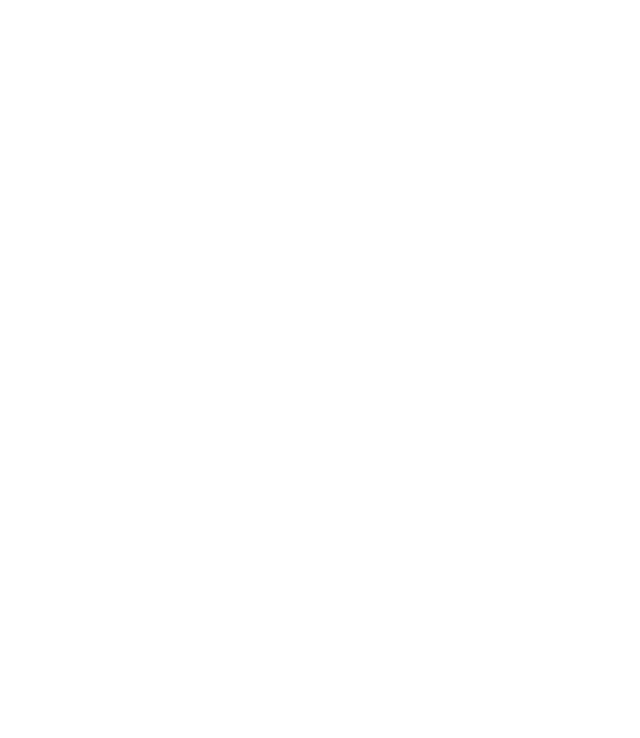
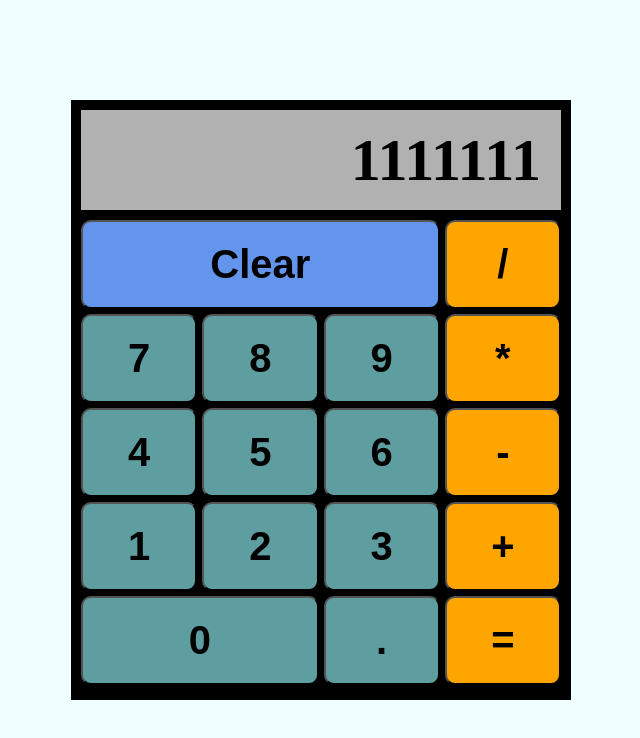
Before and after one commit to Hiro16461/Calculator, a plain HTML site: page index.html in a window 1280 px wide. Shown: the whole page, without its empty margins (319-959 px from the left). Drawn offline with Linux system fonts and the light colour scheme.

Commit message:
Add CSS styles

```diff
--- a/index.html
+++ b/index.html
@@ -1,12 +1,52 @@
 <!DOCTYPE html>
 <html lang="en">
 	<head>
-    <meta charset="UTF-8">
-    <meta name="viewport" content="width=device-width, initial-scale=1.0">
+		<meta charset="UTF-8" />
+		<meta name="viewport" content="width=device-width, initial-scale=1.0" />
 		<title>Calculator</title>
-    <link rel="stylesheet" href="style.css">
+		<link rel="stylesheet" href="style.css" />
 	</head>
 	<body>
+		<div class="calculator">
+			<div class="display">
+				<p>1111111</p>
+			</div>
+			<div class="keys">
+				<button class="clear">Clear</button>
+
+				<button class="divide">/</button>
+
+				<button class="seven">7</button>
+
+				<button class="eight">8</button>
+
+				<button class="nine">9</button>
+
+				<button class="multiply">*</button>
+
+				<button class="four">4</button>
+
+				<button class="five">5</button>
+
+				<button class="six">6</button>
+
+				<button class="minus">-</button>
+
+				<button class="one">1</button>
+
+				<button class="two">2</button>
+
+				<button class="three">3</button>
+
+				<button class="plus">+</button>
+
+				<button class="zero">0</button>
+
+				<button class="dot">.</button>
+
+				<button class="equal">=</button>
+			</div>
+		</div>
 		<script src="index.js"></script>
 	</body>
 </html>
--- a/style.css
+++ b/style.css
@@ -4,19 +4,87 @@
    License: none (public domain)
 */
 
-html, body, div, span, applet, object, iframe,
-h1, h2, h3, h4, h5, h6, p, blockquote, pre,
-a, abbr, acronym, address, big, cite, code,
-del, dfn, em, img, ins, kbd, q, s, samp,
-small, strike, strong, sub, sup, tt, var,
-b, u, i, center,
-dl, dt, dd, ol, ul, li,
-fieldset, form, label, legend,
-table, caption, tbody, tfoot, thead, tr, th, td,
-article, aside, canvas, details, embed,
-figure, figcaption, footer, header, hgroup,
-menu, nav, output, ruby, section, summary,
-time, mark, audio, video {
+html,
+body,
+div,
+span,
+applet,
+object,
+iframe,
+h1,
+h2,
+h3,
+h4,
+h5,
+h6,
+p,
+blockquote,
+pre,
+a,
+abbr,
+acronym,
+address,
+big,
+cite,
+code,
+del,
+dfn,
+em,
+img,
+ins,
+kbd,
+q,
+s,
+samp,
+small,
+strike,
+strong,
+sub,
+sup,
+tt,
+var,
+b,
+u,
+i,
+center,
+dl,
+dt,
+dd,
+ol,
+ul,
+li,
+fieldset,
+form,
+label,
+legend,
+table,
+caption,
+tbody,
+tfoot,
+thead,
+tr,
+th,
+td,
+article,
+aside,
+canvas,
+details,
+embed,
+figure,
+figcaption,
+footer,
+header,
+hgroup,
+menu,
+nav,
+output,
+ruby,
+section,
+summary,
+time,
+mark,
+audio,
+video {
 	margin: 0;
 	padding: 0;
 	border: 0;
@@ -25,21 +93,34 @@ time, mark, audio, video {
 	vertical-align: baseline;
 }
 /* HTML5 display-role reset for older browsers */
-article, aside, details, figcaption, figure,
-footer, header, hgroup, menu, nav, section {
+article,
+aside,
+details,
+figcaption,
+figure,
+footer,
+header,
+hgroup,
+menu,
+nav,
+section {
 	display: block;
 }
 body {
 	line-height: 1;
 }
-ol, ul {
+ol,
+ul {
 	list-style: none;
 }
-blockquote, q {
+blockquote,
+q {
 	quotes: none;
 }
-blockquote:before, blockquote:after,
-q:before, q:after {
+blockquote:before,
+blockquote:after,
+q:before,
+q:after {
 	content: '';
 	content: none;
 }
@@ -48,3 +129,82 @@ table {
 	border-spacing: 0;
 }
 /********** reset CSS end**********/
+
+*,
+*::before,
+*::after {
+	box-sizing: border-box;
+	padding: 0;
+	margin: 0;
+}
+
+body {
+	background-color: azure;
+}
+
+.calculator {
+	background-color: black;
+	width: 500px;
+	height: 600px;
+	position: absolute;
+	top: 50%;
+	left: 50%;
+	transform: translate(-50%, -50%);
+}
+
+.display {
+	font-size: 60px;
+	font-weight: bold;
+	background-color: rgba(220, 220, 220, 0.804);
+	margin: 10px;
+	padding: 20px;
+	display: flex;
+	justify-content: end;
+}
+
+.keys {
+	display: grid;
+	grid-template-columns: repeat(4,1fr);
+	gap: 5px;
+	margin: 10px;
+}
+
+button {
+	text-align: center;
+	padding: 20px;
+	font-size: 40px;
+	font-weight: bold;
+	border-radius: 10px;
+	cursor: pointer;
+}
+
+.clear {
+	grid-column: span 3;
+	background-color: cornflowerblue;
+}
+
+.zero {
+	grid-column: span 2;
+}
+
+.divide,
+.multiply,
+.minus,
+.plus,
+.equal {
+	background-color: orange;
+}
+
+.zero,
+.one,
+.two,
+.three,
+.four,
+.five,
+.six,
+.seven,
+.eight,
+.nine,
+.dot {
+	background-color: cadetblue;
+}
```
Lines whose indentation alone changed are shown as unchanged.
